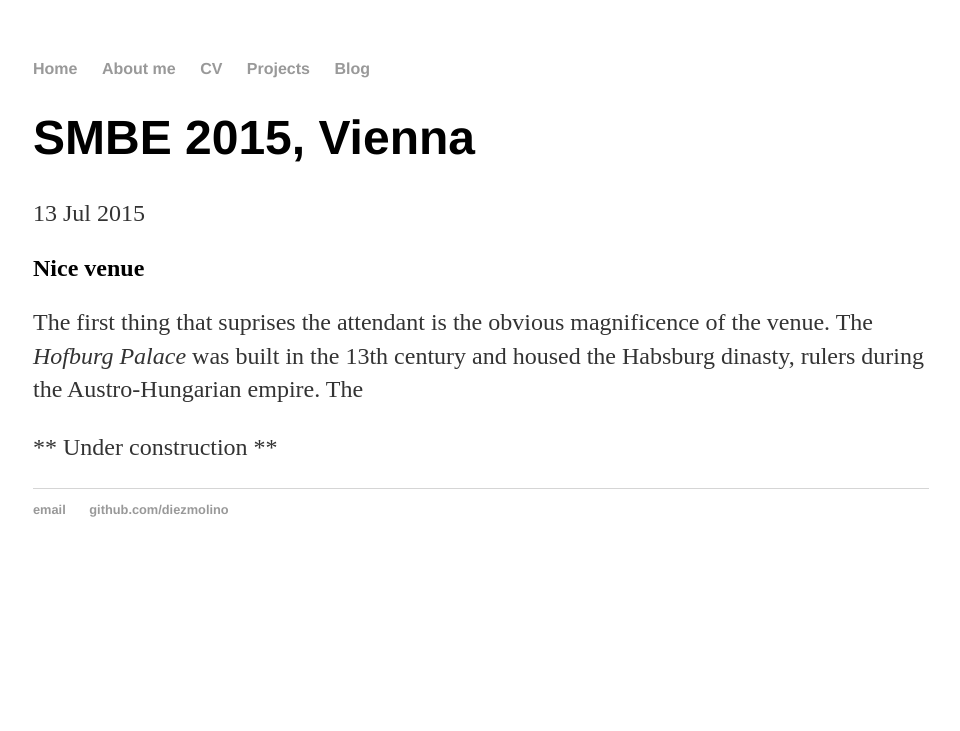
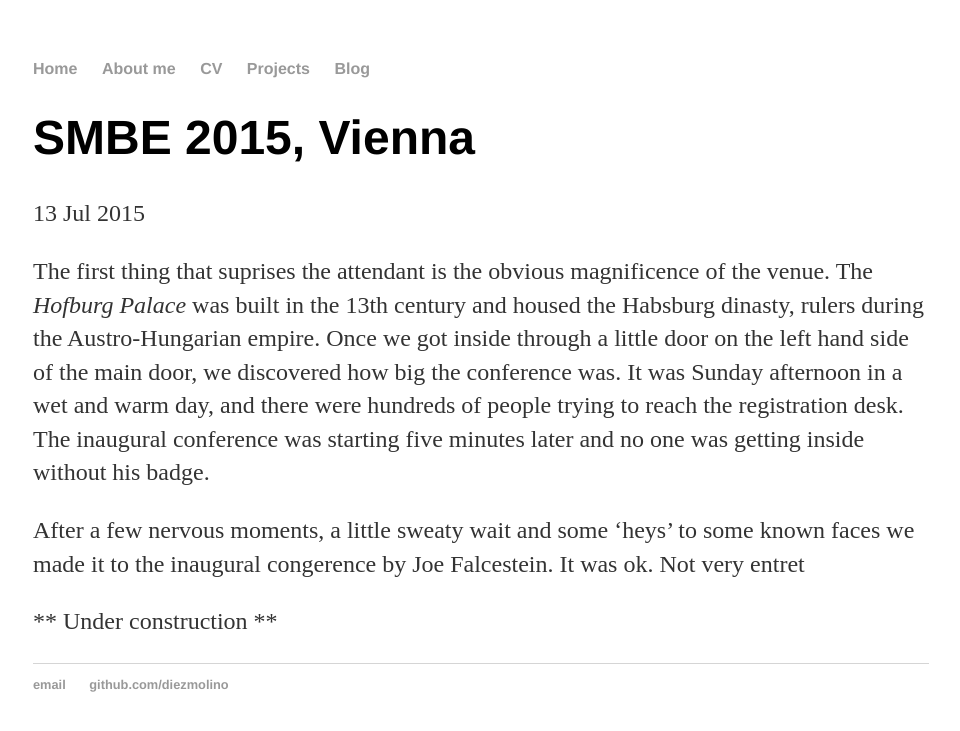
Before and after one commit to DiezMolino/diezmolino.github.io, a Jekyll site: the page built from _posts/2015-07-10-diezmolino-site-launched.md, in a window 1280 px wide. Shown: the top 731 px of the page, without its empty margins (159-1119 px from the left). Built offline with Jekyll 4.4.1, drawn with Linux system fonts in a browser that asks for light colours.

Commit message:
Update 2015-07-10-diezmolino-site-launched.md

```diff
--- a/_posts/2015-07-10-diezmolino-site-launched.md
+++ b/_posts/2015-07-10-diezmolino-site-launched.md
@@ -4,8 +4,12 @@ title: "SMBE 2015, Vienna"
 date: 2015-07-13
 ---
 
-##Nice venue
 
-The first thing that suprises the attendant is the obvious magnificence of the venue. The *Hofburg Palace* was built in the 13th century and housed the Habsburg dinasty, rulers during the Austro-Hungarian empire. The
+
+The first thing that suprises the attendant is the obvious magnificence of the venue. The *Hofburg Palace* was built in the 13th century and housed the Habsburg dinasty, rulers during the Austro-Hungarian empire. Once we got inside through a little door on the left hand side of the main door, we discovered how big the conference was. It was Sunday afternoon in a wet and warm day, and there were hundreds of people trying to reach the registration desk. The inaugural conference was starting five minutes later and no one was getting inside without his badge.
+
+After a few nervous moments, a little sweaty wait and some 'heys' to some known faces we made it to the inaugural congerence by Joe Falcestein. It was ok. Not very entret
+
+
 
 ** Under construction **
```
